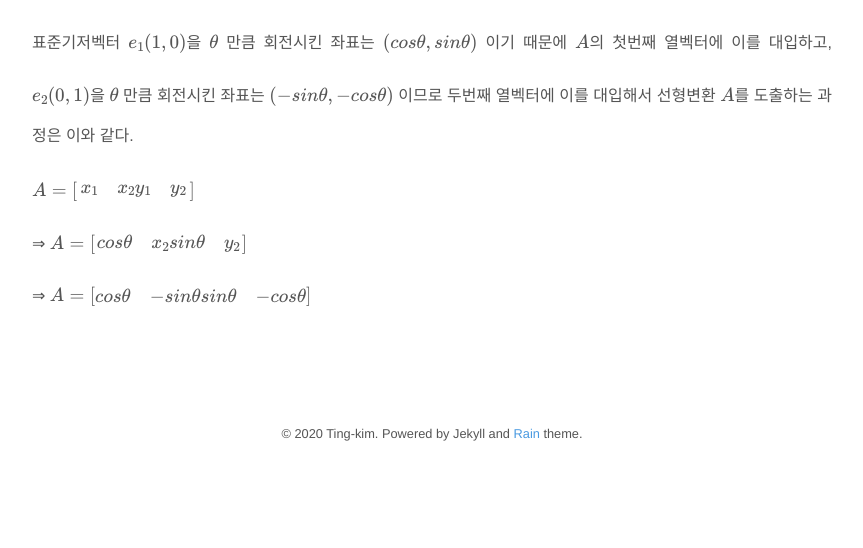
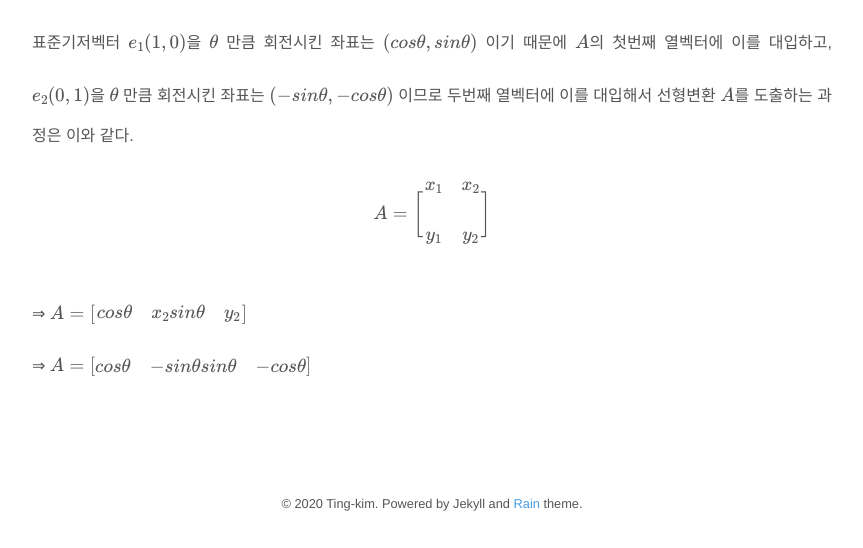
Before and after one commit to Ting-Kim/Ting-kim.github.io, a Jekyll site: the page built from _posts/ai_dev_course/2nd_week/2020-12-08-[2nd_week-day2]미적분.md, in a window 1280 px wide and 900 px high, scrolled down 4915 px, cut to the strip 352-900 px from the top of the window. Shown: the whole strip, without its empty margins (208-1071 px from the left). Built offline with Jekyll 4.4.1, drawn with Linux system fonts in a browser that asks for light colours; nearby versions of some CDN libraries; formulas are drawn with MathJax 3; before the commit the page ends 5745 px from its top, so only the background shows below that.

```diff
--- a/_posts/ai_dev_course/2nd_week/2020-12-08-[2nd_week-day2]미적분.md
+++ b/_posts/ai_dev_course/2nd_week/2020-12-08-[2nd_week-day2]미적분.md
@@ -174,10 +174,10 @@ T_A(e_1) & T_A(e_2) & \cdots & T_A(e_n)
 표준기저벡터 $e_1$$(1,0)$을 $\theta$ 만큼 회전시킨 좌표는 $(cos\theta, sin\theta)$ 이기 때문에 $A$의 첫번째 열벡터에 이를 대입하고,
 $e_2(0,1)$을 $\theta$ 만큼 회전시킨 좌표는 $(-sin\theta, -cos\theta)$ 이므로 두번째 열벡터에 이를 대입해서 선형변환 $A$를 도출하는 과정은 이와 같다.
 
-<span>$A=\begin{bmatrix}
+<center>$A=\begin{bmatrix}
  x_1 & x_2 \\
  y_1 & y_2
-\end{bmatrix}$</span><br>
+\end{bmatrix}$</center><br>
 <span>⇒ $A=\begin{bmatrix}
  cos\theta & x_2 \\
  sin\theta & y_2
```
